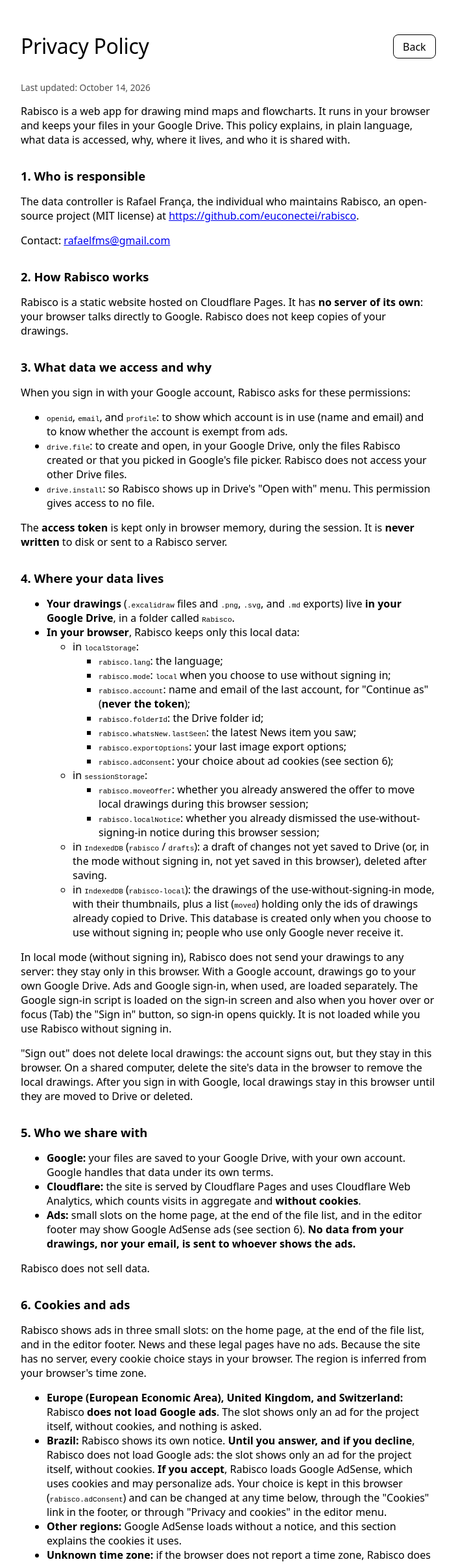
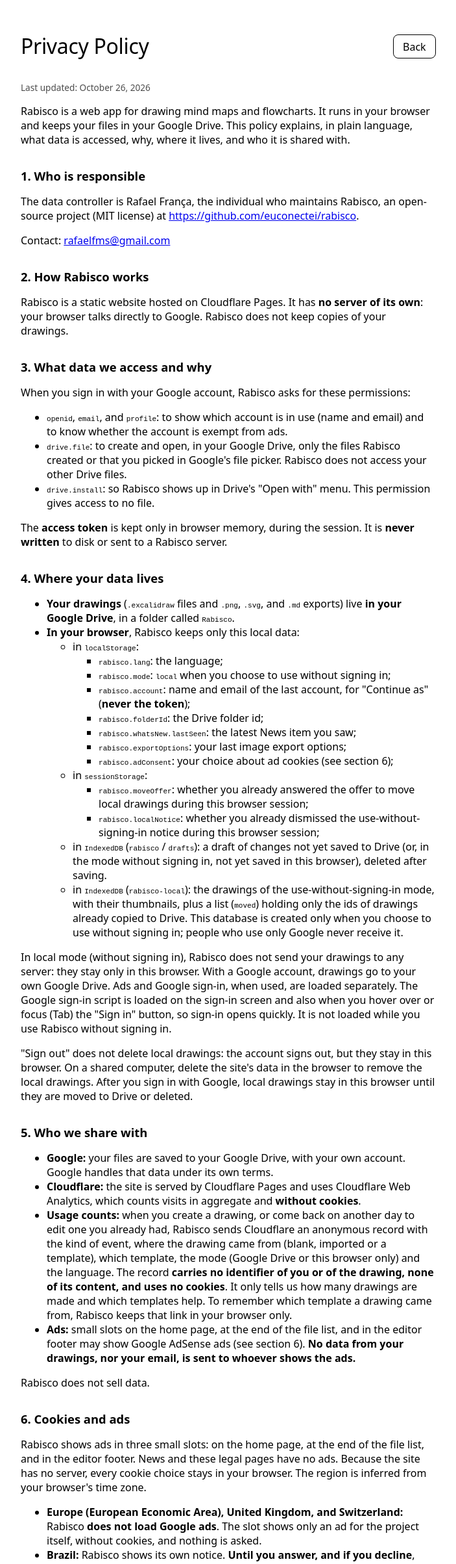
Before and after one commit to euconectei/rabisco, a React (Vite) app: page /privacy in a window 1280 px wide. Shown: the top 2407 px of the page at 65% size, without its empty margins (288-991 px from the left). Built offline with nearby package versions, Linux system fonts and the light colour scheme; a web font is replaced by a local one.

Commit message:
docs(privacy): describe anonymous usage counting

```diff
--- a/src/i18n/en.ts
+++ b/src/i18n/en.ts
@@ -398,6 +398,13 @@
           'The new "Create with AI" page, in the footer, has a ready-made prompt to copy and explains the format.',
         ],
       },
+      templates: {
+        title: 'Ready-made templates',
+        items: [
+          'Mind maps of school subjects, summary structures and process flowcharts, at rabisco.dev/en/templates.',
+          'Each template opens an editable copy right away, no account needed.',
+        ],
+      },
       whatsNewModal: {
         title: 'News now opens in a window',
         items: ['News opens over the screen you are on, without leaving it.'],
--- a/src/i18n/pt-BR.ts
+++ b/src/i18n/pt-BR.ts
@@ -396,6 +396,13 @@
           'A nova página "Criar com IA", no rodapé, traz um prompt pronto para copiar e explica o formato.',
         ],
       },
+      templates: {
+        title: 'Modelos prontos',
+        items: [
+          'Mapas mentais de matérias da escola, estruturas para resumo e fluxogramas de processo, em rabisco.dev/modelos.',
+          'Cada modelo abre uma cópia editável na hora, sem precisar de conta.',
+        ],
+      },
       whatsNewModal: {
         title: 'Novidades agora abrem numa janela',
         items: ['As novidades abrem por cima da tela em que você está, sem sair dela.'],
--- a/src/legal/privacy.tsx
+++ b/src/legal/privacy.tsx
@@ -129,6 +129,14 @@
         <li>
           <strong>Cloudflare:</strong> o site é servido pelo Cloudflare Pages e usa o Cloudflare Web Analytics, que conta
           visitas de forma agregada e <strong>sem cookies</strong>.
+        </li>
+        <li>
+          <strong>Contagem de uso:</strong> quando você cria um desenho, ou volta a editar em outro dia um desenho que já
+          existia, o Rabisco envia ao Cloudflare um registro anônimo com o tipo do evento, a origem do desenho (em branco,
+          importado ou de um modelo), o modelo usado, o modo (Google Drive ou só neste navegador) e o idioma. O registro{' '}
+          <strong>não tem identificador seu nem do desenho, não leva o conteúdo e não usa cookies</strong>. Serve só para
+          saber quantos desenhos são criados e quais modelos ajudam. Para lembrar de qual modelo veio cada desenho, o
+          Rabisco guarda essa associação apenas no seu navegador.
         </li>
         <li>
           <strong>Anúncios:</strong> pequenos espaços na página inicial, no fim da lista de arquivos e no rodapé do editor
@@ -347,6 +355,14 @@
           counts visits in aggregate and <strong>without cookies</strong>.
         </li>
         <li>
+          <strong>Usage counts:</strong> when you create a drawing, or come back on another day to edit one you already
+          had, Rabisco sends Cloudflare an anonymous record with the kind of event, where the drawing came from (blank,
+          imported or a template), which template, the mode (Google Drive or this browser only) and the language. The
+          record <strong>carries no identifier of you or of the drawing, none of its content, and uses no cookies</strong>.
+          It only tells us how many drawings are made and which templates help. To remember which template a drawing came
+          from, Rabisco keeps that link in your browser only.
+        </li>
+        <li>
           <strong>Ads:</strong> small slots on the home page, at the end of the file list, and in the editor footer may
           show Google AdSense ads (see section 6). <strong>No data from your drawings, nor your email, is sent to whoever shows the
           ads.</strong>
--- a/src/legal/updated.ts
+++ b/src/legal/updated.ts
@@ -1,2 +1,2 @@
 // Bump this whenever privacy.tsx or terms.tsx change in a way people should know about.
-export const LEGAL_UPDATED = '2026-10-14'
+export const LEGAL_UPDATED = '2026-10-26'
--- a/src/whatsNew/entries.ts
+++ b/src/whatsNew/entries.ts
@@ -16,6 +16,7 @@
 }
 
 export const whatsNewEntries: WhatsNewEntry[] = [
+  { date: '2026-10-26', sections: ['templates'] },
   { date: '2026-10-23', sections: ['whatsNewModal'] },
   { date: '2026-10-21', sections: ['aiImport'] },
   { date: '2026-10-14', sections: ['localMode', 'importMermaid', 'editablePng'] },
```
Also changed, not shown: public/llms.txt.
